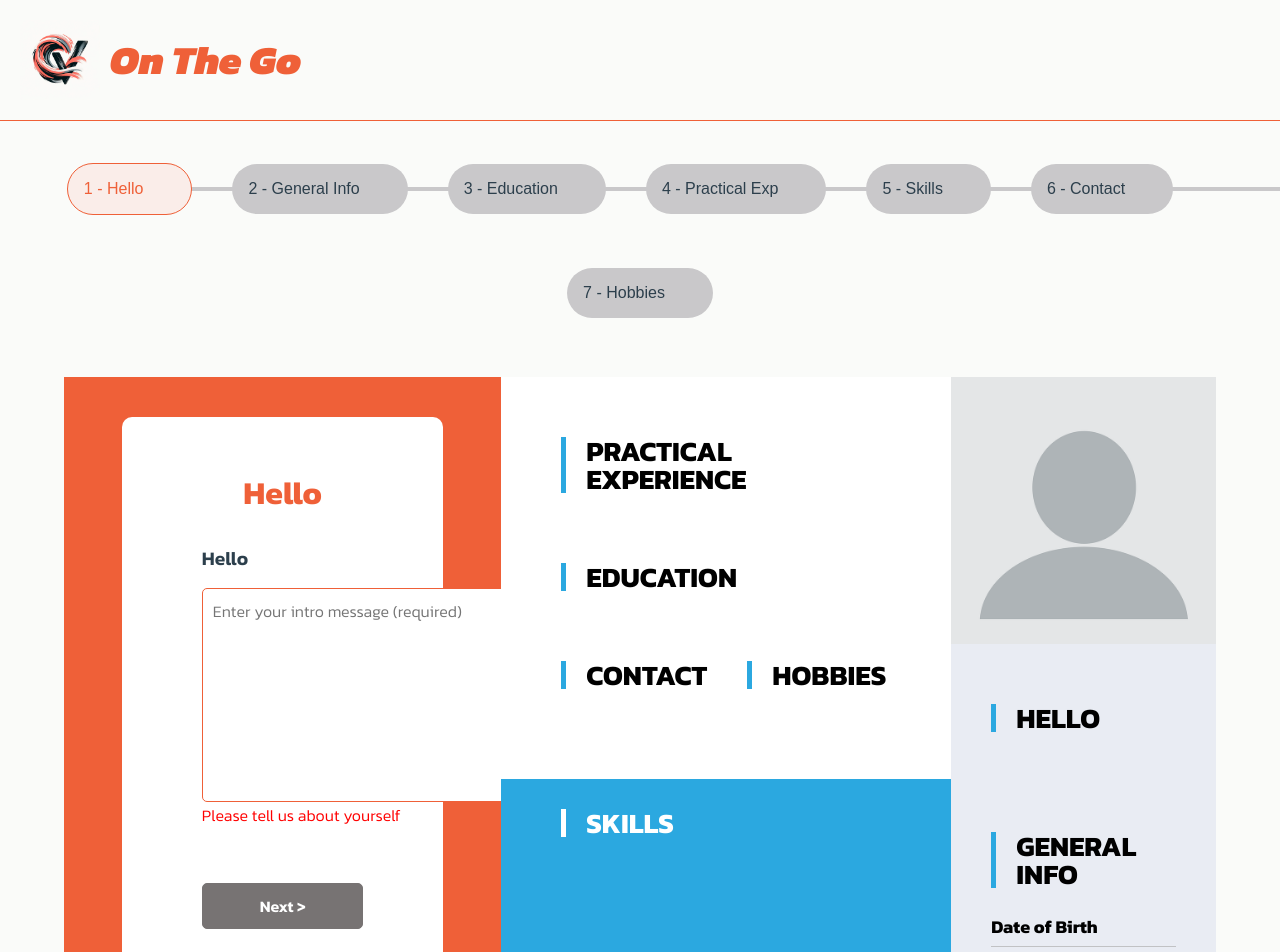
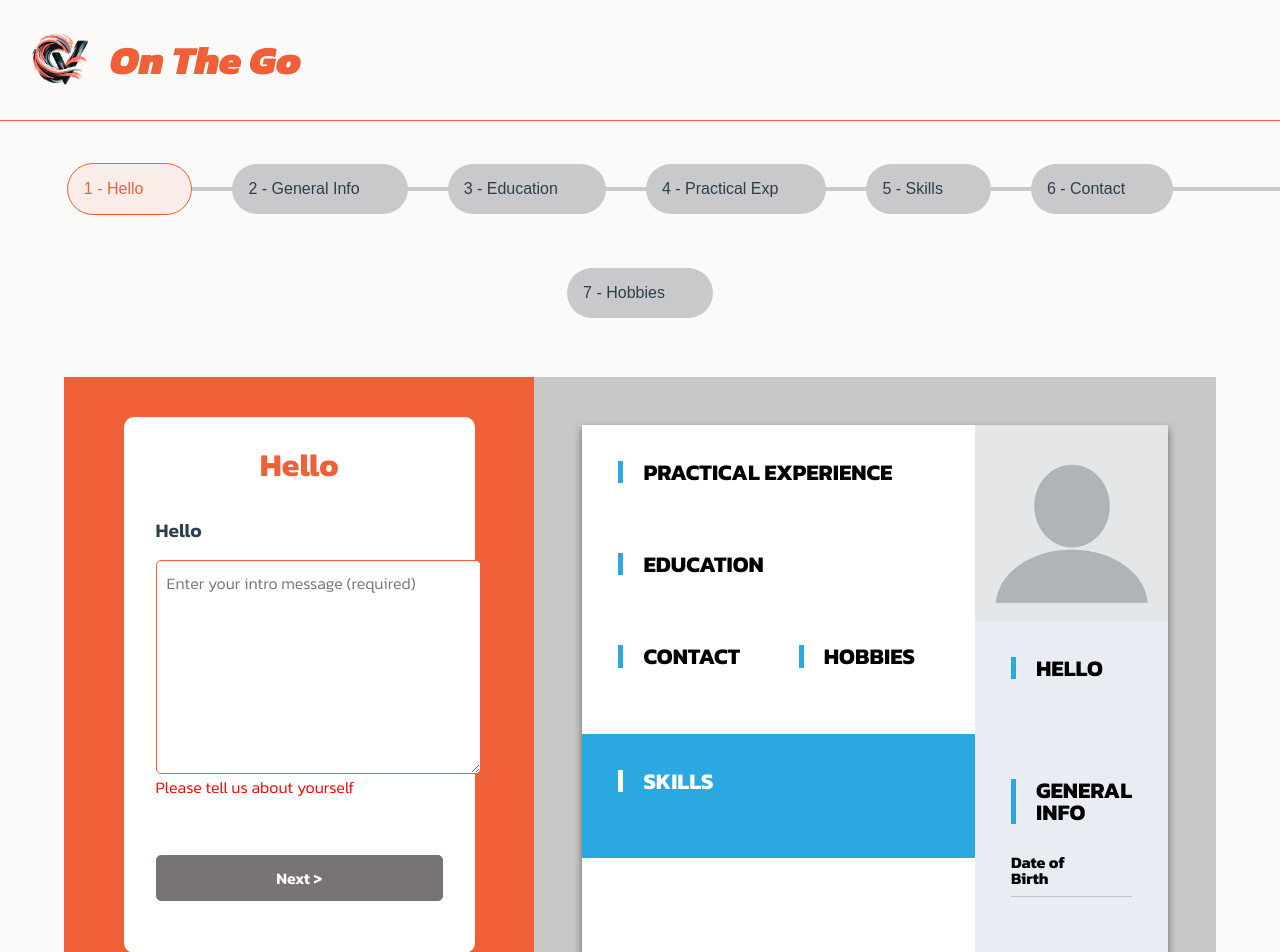
Before and after one commit to Veregorn/TOP-CV-Application, a React (Vite) app: page / in a window 1280 px wide. Shown: the top 952 px of the page. Built offline with nearby package versions, Linux system fonts and the light colour scheme; grey boxes are pictures that could not be loaded.

Commit message:
Some minor UI changes

```diff
--- a/src/components/Button.jsx
+++ b/src/components/Button.jsx
@@ -15,7 +15,7 @@ function Button(props) {
 
 Button.propTypes = {
     text: PropTypes.string.isRequired,
-    onClick: PropTypes.func.isRequired,
+    onClick: PropTypes.func,
     visibility: PropTypes.string,
     classes: PropTypes.string,
     disabled: PropTypes.bool
--- a/src/styles/CVFieldPreview.css
+++ b/src/styles/CVFieldPreview.css
@@ -48,6 +48,12 @@
     margin-bottom: 10px;
 }
 
+.hobbies-field p {
+    font-family: 'Kanit Regular', 'Arial', 'sans-serif';
+    font-size: 0.8rem;
+    text-align: center;
+}
+
 .star-image {
     width: 24px;
     height: 24px;
--- a/src/styles/CVPreview.css
+++ b/src/styles/CVPreview.css
@@ -4,31 +4,51 @@
 }
 
 .preview {
-    flex: 2;
+    flex: 1.5;
     height: 100%;
     display: flex;
     flex-direction: column;
     align-items: center;
     justify-content: center;
+    padding: 3rem;
+    background-color: #c9c8c8;
 }
 
 .preview-body {
     flex: 1;
-    width: 100%;
+    max-width: 794px; /* A4 */
     display: flex;
     flex-direction: row;
     align-items: top;
     justify-content: center;
+    background-color: #fff;
+    box-shadow: 0px 4px 8px rgba(0, 0, 0, 0.5);
+}
+
+.preview-footer {
+    flex: 1;
+    display: flex;
+    flex-direction: row;
+    align-items: center;
+    justify-content: center;
+    gap: 4rem;
+    margin-top: 2rem;
+}
+
+.preview-footer button:hover {
+    cursor: pointer;
+    background-color: #ef6038;
+    border: 1px solid #ef6038;
 }
 
 .left-preview {
-    flex: 1.7;
+    flex: 4;
     display: flex;
     flex-direction: column;
 }
 
 .preview-section h3 {
-    font-size: 28px;
+    font-size: 1.4rem;
     font-weight: 400;
     text-transform: uppercase;
     padding-left: 20px;
@@ -38,12 +58,11 @@
 }
 
 .left-top-preview {
-    flex: 1;
     display: flex;
     flex-direction: column;
     align-items: top;
     justify-content: center;
-    padding: 40px;
+    padding: 1rem;
 }
 
 .contact-hobbies-preview {
@@ -55,14 +74,13 @@
 }
 
 .left-bottom-preview {
-    flex: 1;
     display: flex;
     flex-direction: row;
     flex-wrap: wrap;
     align-items: left;
     justify-content: center;
     background-color: #2ba8e0;
-    padding: 10px 40px;
+    padding: 1rem;
 }
 
 .left-bottom-preview h3 {
@@ -89,7 +107,7 @@
     flex-direction: column;
     align-items: left;
     justify-content: top;
-    padding: 40px 20px;
+    padding: 1rem;
 }
 
 .right-bottom-preview > .preview-section {
--- a/src/styles/FormSection.css
+++ b/src/styles/FormSection.css
@@ -27,7 +27,7 @@
     display: flex;
     flex-direction: column;
     width: 90%;
-    padding: 60px 80px;
+    padding: 2rem;
     background-color: #fff;
     border-radius: 10px;
 }
@@ -234,19 +234,6 @@ input[type="text"]:disabled {
     gap: 30px;
 }
 
-.hobbies > img {
-    width: 80px;
-    cursor: pointer;
-}
-
-.hobbies > img:hover {
-    opacity: 0.5;
-}
-
-.hobbies > input[type="checkbox"] {
-    display: none;
-}
-
 .finish-button {
     font-family: 'Kanit SemiBold', 'Arial', 'sans-serif';
     font-size: 1rem;
--- a/src/styles/Label.css
+++ b/src/styles/Label.css
@@ -1,8 +1,8 @@
 /* Styles for Hobbies Section */
 
 .hobbies-image {
-  width: 100px;
-  height: 100px;
+  width: 80px;
+  height: 80px;
   cursor: pointer;
   padding: 10px;
 }
--- a/src/styles/PreviewSection.css
+++ b/src/styles/PreviewSection.css
@@ -19,7 +19,7 @@
 }
 
 .hello-container p {
-    font-size: 18px;
+    font-size: 1rem;
     font-family: 'Kanit Light', 'Arial', 'sans-serif';
     line-height: 1.5;
     text-align: justify;
@@ -36,12 +36,12 @@
 }
 
 .gi-label {
-    font-size: 18px;
+    font-size: 1rem;
     font-family: 'Kanit Bold', 'Arial', 'sans-serif';
 }
 
 .gi-value {
-    font-size: 18px;
+    font-size: 1rem;
     font-family: 'Kanit Light', 'Arial', 'sans-serif';
     margin-left: 3rem;
     text-align: right;
@@ -56,7 +56,7 @@
 }
 
 .dates {
-    flex: 1;
+    width: 6rem;
     display: flex;
     flex-direction: row;
     justify-content: top;
@@ -64,18 +64,18 @@
 }
 
 .dates p {
-    font-size: 16px;
+    font-size: 1rem;
     font-weight: 300;
     font-family: 'Kanit Bold', 'Arial', 'sans-serif';
 }
 
 .dates p:first-child {
-    margin-right: 10px;
+    margin-right: 0.2rem;
 }
 
 .dates p:last-child::before {
     content: '-';
-    margin-right: 10px;
+    margin-right: 0.2rem;
 }
 
 .job-info, .study-info {
@@ -90,12 +90,12 @@
 
 .job-info p, .study-info p {
     text-transform: uppercase;
-    font-size: 14px;
+    font-size: 0.9rem;
     color: #6a6a6b;
 }
 
 .job-info p:first-child, .study-info p:first-child {
-    font-size: 18px;
+    font-size: 1.1rem;
     font-weight: 400;
     font-family: 'Kanit Bold', 'Arial', 'sans-serif';
     margin-bottom: 3px;
```
